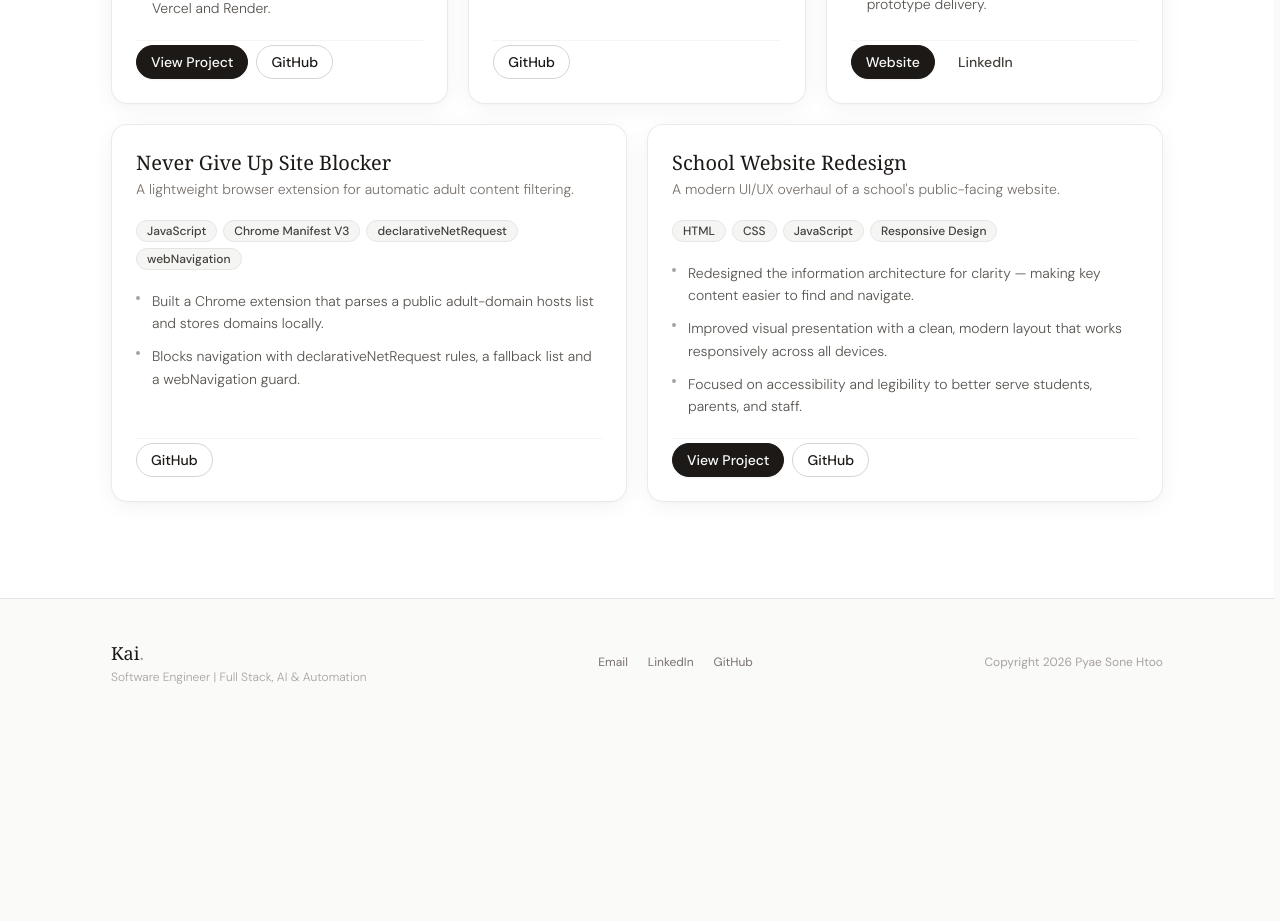
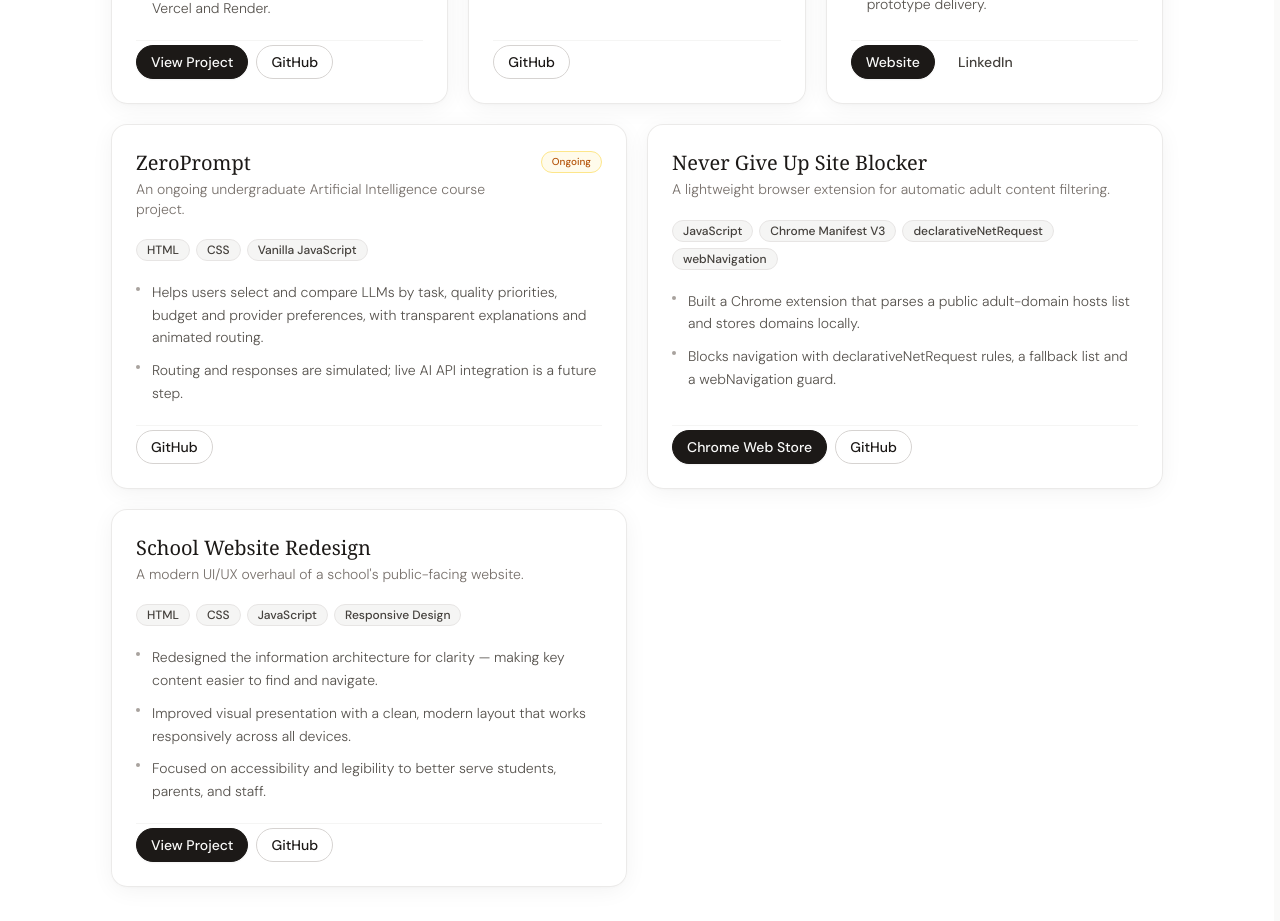
Before and after one commit to pshkai/portfolio, a Next.js app: page /portfolio/projects in a window 1280 px wide. Shown: the part 2400-3321 px from the top of the page. Before the commit the page ends 3125 px from the top, so only its background shows below. Built offline with nearby package versions, Linux system fonts and the light colour scheme; a web font is replaced by a local one.

Commit message:
Add ongoing ZeroPrompt project and Chrome Web Store link

```diff
--- a/src/components/sections/PersonalProjects.tsx
+++ b/src/components/sections/PersonalProjects.tsx
@@ -39,9 +39,9 @@ function ProjectCard({
             {project.tagline}
           </p>
         </div>
-        {project.featured && (
+        {(project.status || project.featured) && (
           <span className="shrink-0 mt-0.5 inline-flex items-center px-2.5 py-0.5 rounded-full text-[10px] font-medium tracking-wide bg-amber-50 text-amber-700 border border-amber-200 dark:bg-amber-950/40 dark:text-amber-200 dark:border-amber-900">
-            Featured
+            {project.status ?? "Featured"}
           </span>
         )}
       </div>
--- a/src/data/projects.ts
+++ b/src/data/projects.ts
@@ -14,6 +14,7 @@ export type Project = {
     details?: string;
   };
   featured?: boolean;
+  status?: "Ongoing";
 };
 
 export const personalProjects: Project[] = [
@@ -66,6 +67,19 @@ export const personalProjects: Project[] = [
     featured: true,
   },
   {
+    name: "ZeroPrompt",
+    tagline: "An ongoing undergraduate Artificial Intelligence course project.",
+    stack: ["HTML", "CSS", "Vanilla JavaScript"],
+    bullets: [
+      "Helps users select and compare LLMs by task, quality priorities, budget and provider preferences, with transparent explanations and animated routing.",
+      "Routing and responses are simulated; live AI API integration is a future step.",
+    ],
+    links: {
+      github: "https://github.com/pshkai/zeroprompt",
+    },
+    status: "Ongoing",
+  },
+  {
     name: "Never Give Up Site Blocker",
     tagline: "A lightweight browser extension for automatic adult content filtering.",
     stack: ["JavaScript", "Chrome Manifest V3", "declarativeNetRequest", "webNavigation"],
@@ -74,7 +88,11 @@ export const personalProjects: Project[] = [
       "Blocks navigation with declarativeNetRequest rules, a fallback list and a webNavigation guard.",
     ],
     links: {
+      demo: "https://chromewebstore.google.com/detail/never-give-up-site-blocke/ilccpifopdbkijdpnckhnpioidbdhoch?pli=1",
       github: "https://github.com/pshkai/adult-site-blocking-extension",
+    },
+    linkLabels: {
+      demo: "Chrome Web Store",
     },
   },
   {
```
